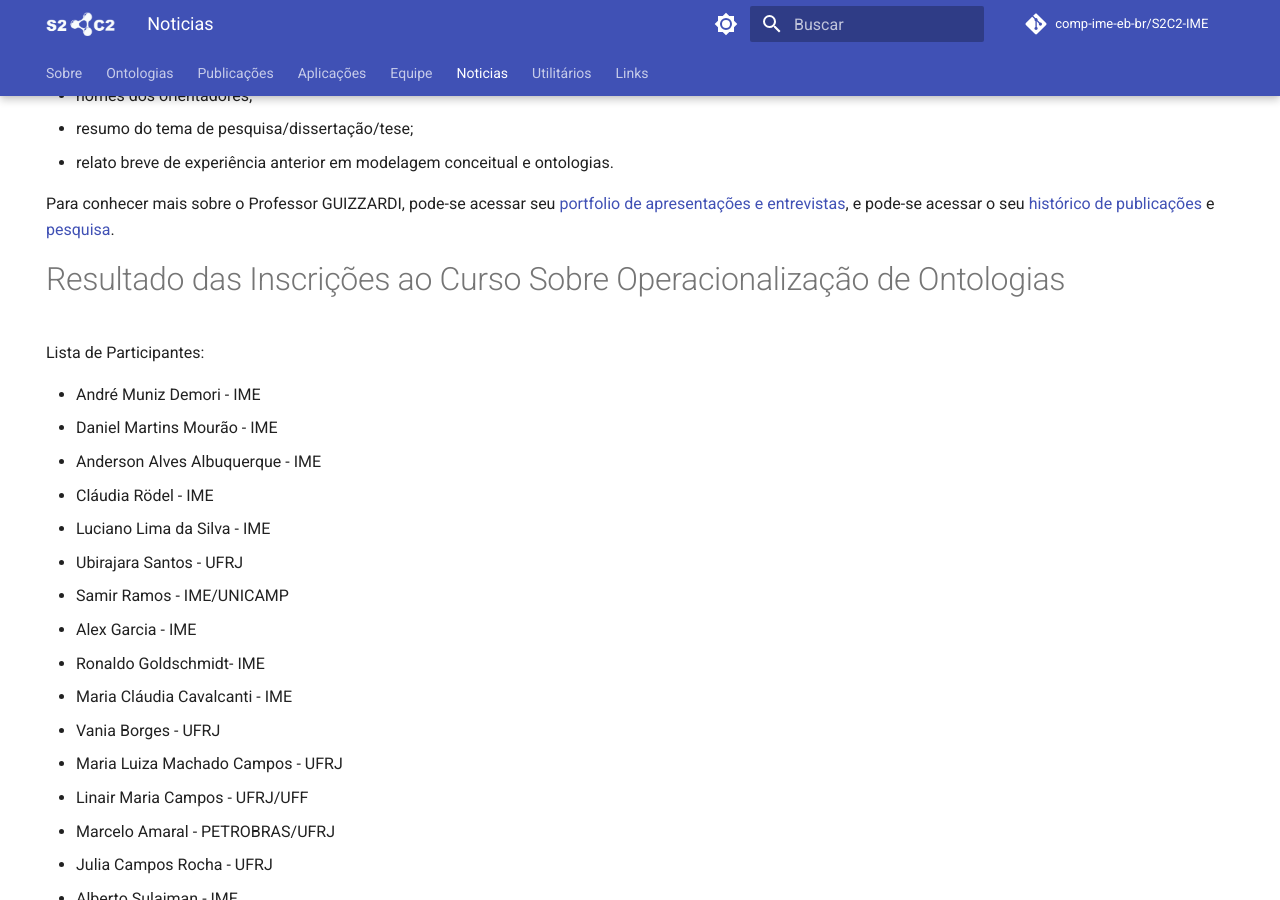
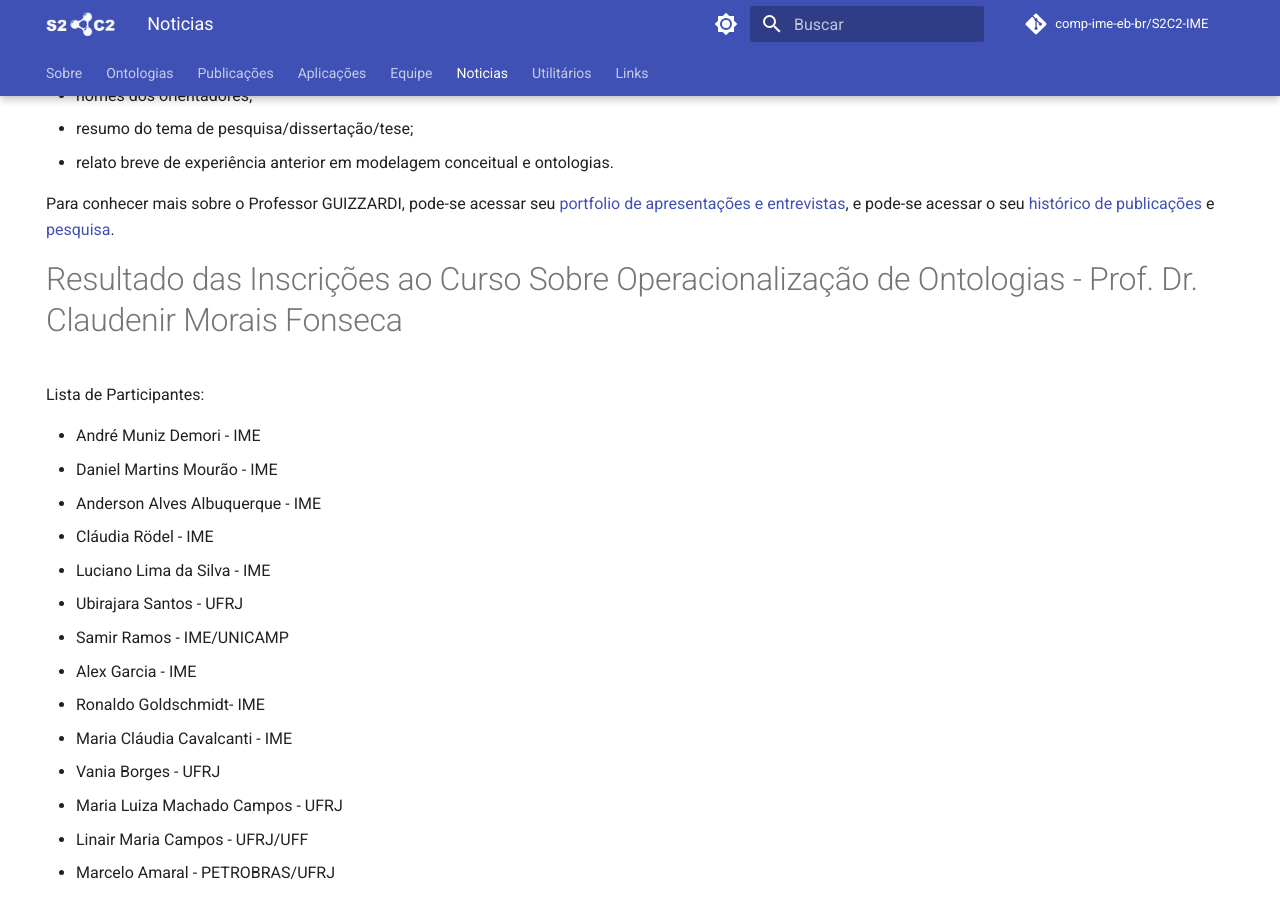
Before and after one commit to comp-ime-eb-br/S2C2-IME, an MkDocs documentation site: the page built from docs/noticia.md, in a window 1280 px wide and 900 px high, scrolled down 743 px. Built offline with MkDocs 1.6.1 and Material for MkDocs 9.7.7, drawn with Linux system fonts in a browser that asks for light colours; comment, search, counter and statistics services are not loaded.

Commit message:
editing old OntoUML classroom news

```diff
--- a/docs/noticia.md
+++ b/docs/noticia.md
@@ -26,7 +26,7 @@ As vagas são limitadas à capacidade da sala de aula. Prioridade será dada par
 
 Para conhecer mais sobre o Professor GUIZZARDI, pode-se acessar seu [portfolio de apresentações e entrevistas](https://www.giancarloguizzardi.com/), e pode-se acessar o seu [histórico de publicações](https://scholar.google.com/citations?hl=pt-BR&user=nnfVBt8AAAAJ&view_op=list_works&sortby=pubdate) e [pesquisa](https://people.utwente.nl/g.guizzardi).
 
-# Resultado das Inscrições ao Curso Sobre Operacionalização de Ontologias
+# Resultado das Inscrições ao Curso Sobre Operacionalização de Ontologias - Prof. Dr. Claudenir Morais Fonseca
 
 Lista de Participantes:
 
```
